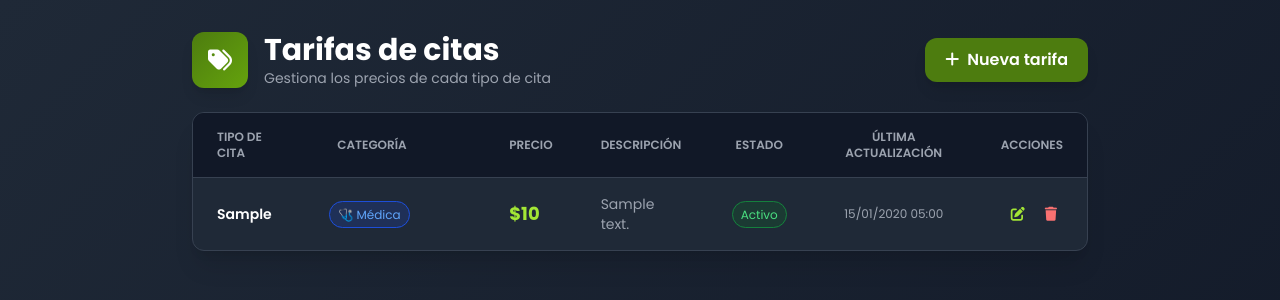
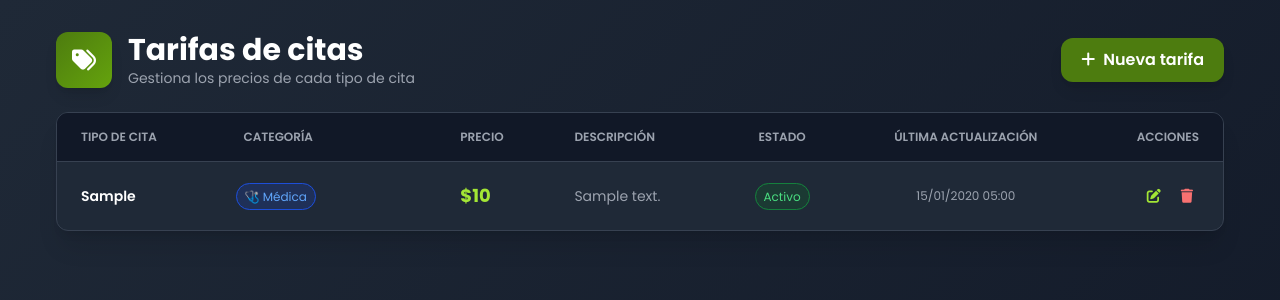
Before and after one commit to Watfi/VetClinic, a Django app: template home/templates/tarifas_list.html in a window 1280 px wide. Shown: the top 300 px of the page. Run offline with Django 5.2, Linux system fonts and the light colour scheme; the template is opened without the code that fills it: values that come from a table or form of the project are taken from there, others are empty; tables that the repository leaves empty hold one stand-in row (values such as "Sample post"); some libraries are stand-ins or nearby versions.

Commit message:
Fix: expand container width in list_tarifas to prevent table overflow on right

```diff
--- a/home/templates/tarifas_list.html
+++ b/home/templates/tarifas_list.html
@@ -1,6 +1,6 @@
 {% extends 'base.html' %}
 {% block content %}
-<div class="max-w-4xl mx-auto space-y-6">
+<div class="max-w-7xl mx-auto px-4 sm:px-6 space-y-6">
 
   <!-- Header -->
   <div class="flex items-center justify-between">
```
